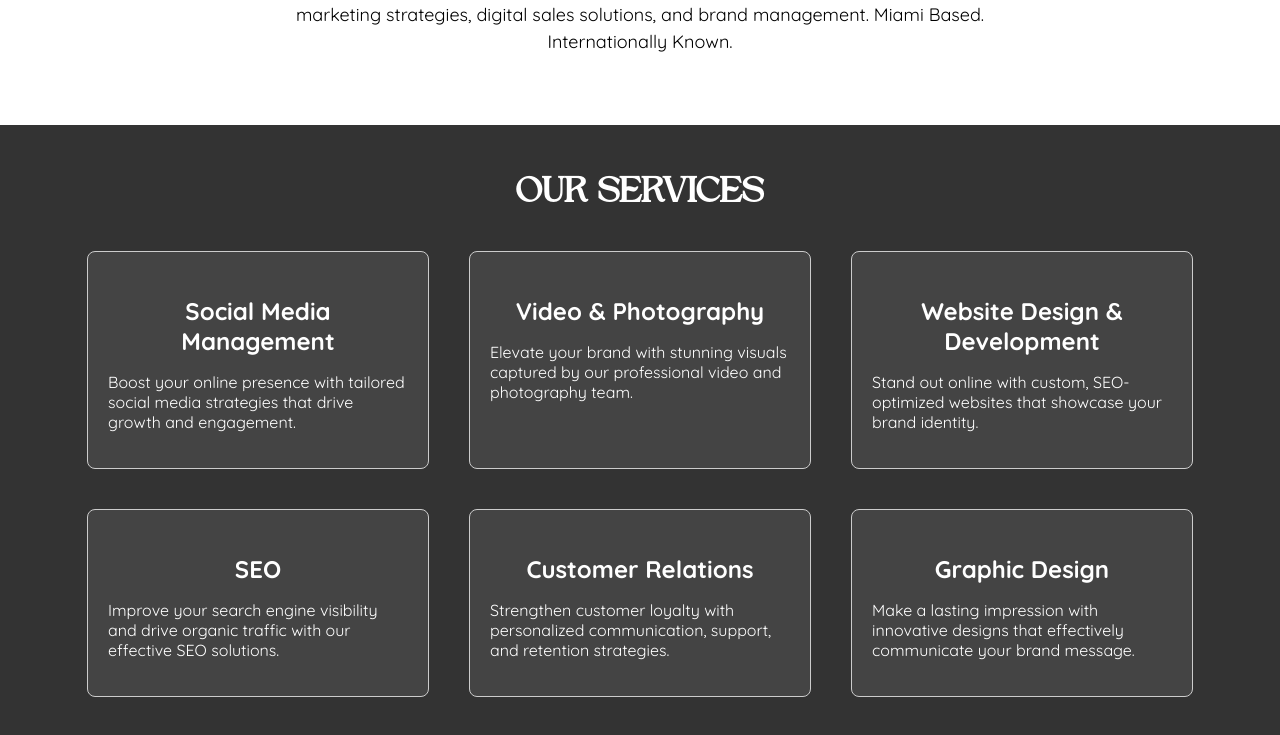
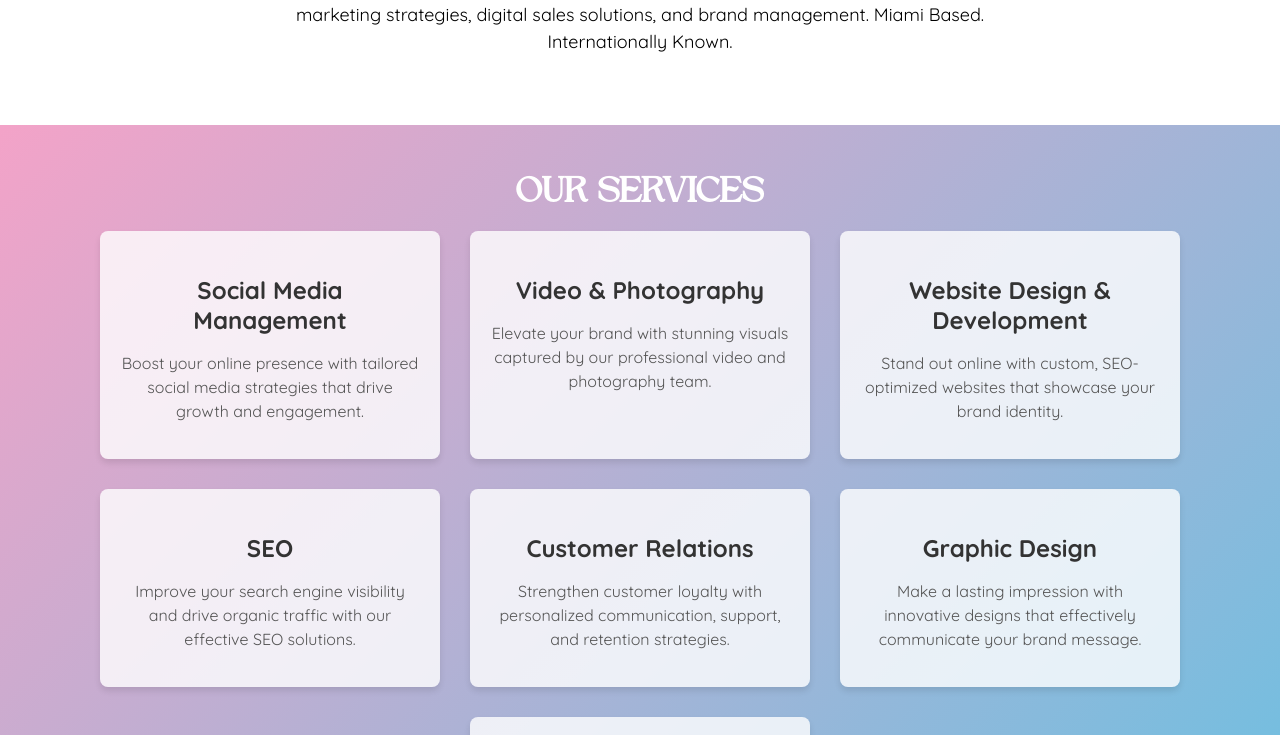
Before and after one commit to barros-m/bizu, a React (Create React App) app: page / in a window 1280 px wide. Shown: the part 1121-1856 px from the top of the page. Built offline with nearby package versions, Linux system fonts and the light colour scheme.

Commit message:
Imrpvoed our services design

```diff
--- a/src/components/OurServices/OurServices.css
+++ b/src/components/OurServices/OurServices.css
@@ -1,4 +1,4 @@
-.our-services {
+/* .our-services {
     padding: 50px;
     text-align: center;
     background-color: #333;
@@ -25,6 +25,7 @@
     border: 1px solid #ccc;
     border-radius: 8px;
     background-color: #444;
+    background-color: transparent;
     color: inherit;
   }
 
@@ -67,4 +68,50 @@
     .service-description {
       font-size: 14px;
     }
+  } */
+
+  .our-services {
+    padding: 50px;
+    text-align: center;
+    background-image: linear-gradient(135deg, #f3a3c8, #67c1e2);
+    color: #fff;
   }
+
+  .our-services-title {
+    font-size: 36px;
+    font-weight: bold;
+    margin-bottom: 30px;
+  }
+
+  .services-container {
+    display: flex;
+    justify-content: center;
+    flex-wrap: wrap;
+    gap: 30px;
+  }
+
+  .service-card {
+    width: 300px;
+    padding: 20px;
+    border-radius: 8px;
+    background-color: rgba(255, 255, 255, 0.8);
+    box-shadow: 0 4px 6px rgba(0, 0, 0, 0.1);
+    transition: transform 0.3s ease-in-out;
+  }
+
+  .service-card:hover {
+    transform: translateY(-5px);
+  }
+
+  .service-title {
+    font-size: 24px;
+    font-weight: bold;
+    margin-bottom: 10px;
+    color: #333;
+  }
+
+  .service-description {
+    font-size: 16px;
+    line-height: 1.5;
+    color: #555;
+  }
```
